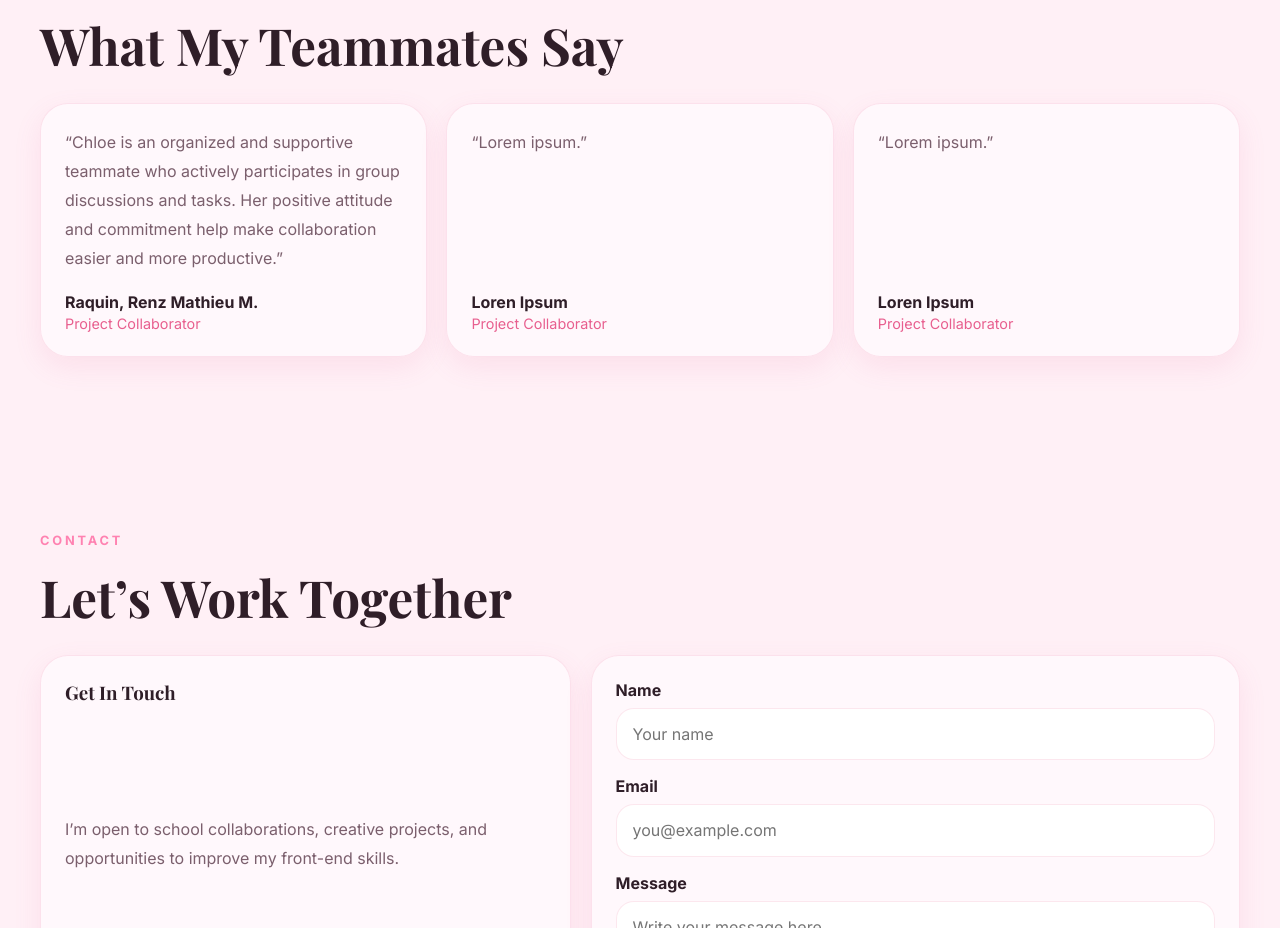
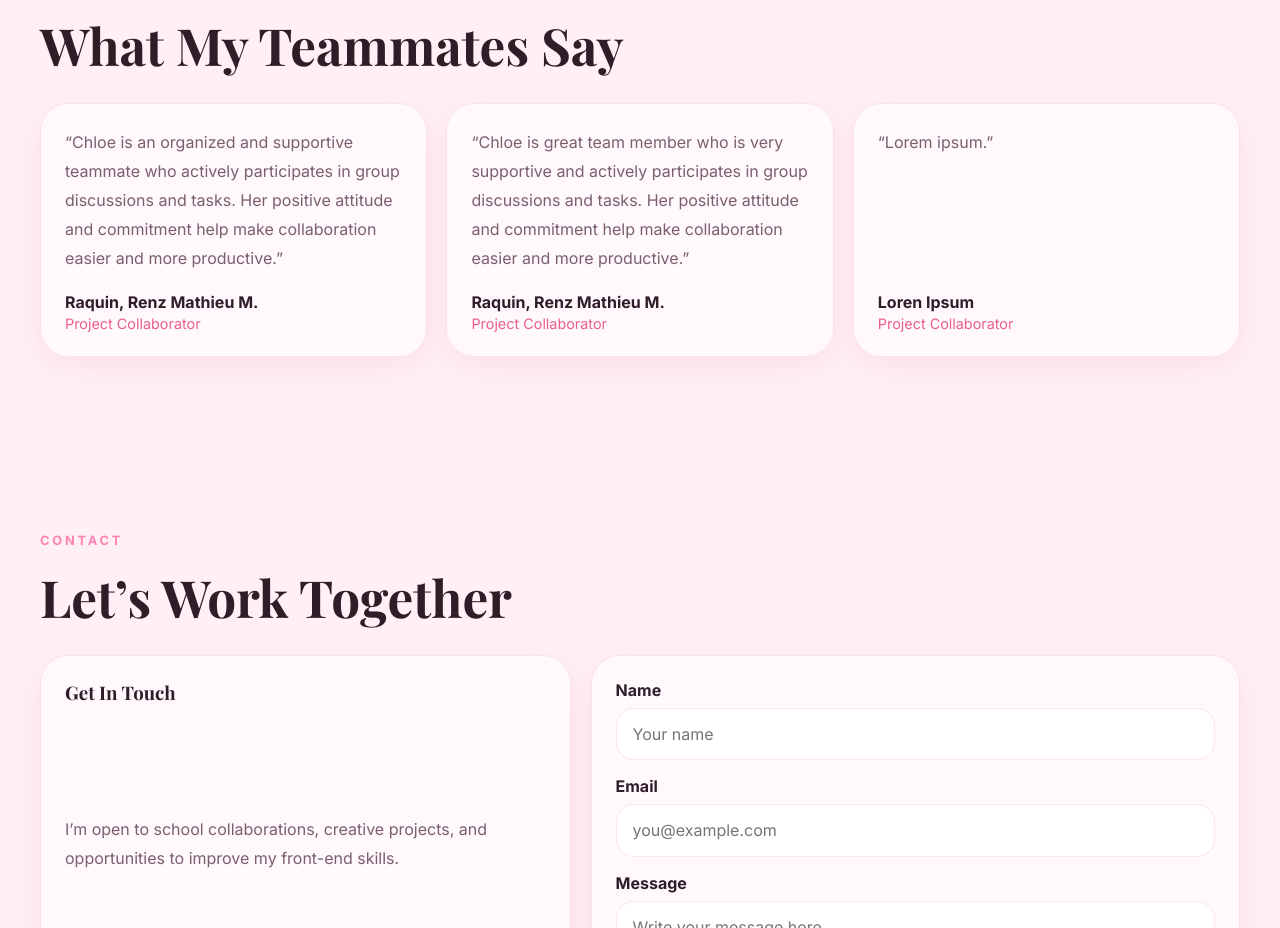
Before and after one commit to dlsud-submissions/team-404-portfolios, a plain HTML site: page magpale-chloe/index.html in a window 1280 px wide. Shown: the part 2802-3730 px from the top of the page. Drawn offline with nearby package versions, Linux system fonts and the light colour scheme.

Commit message:
Add all testiomonies to other portfolios

```diff
--- a/magpale-chloe/index.html
+++ b/magpale-chloe/index.html
@@ -238,8 +238,8 @@
                 </article>
 
                 <article class="card testimonial-card">
-                    <blockquote>“Lorem ipsum.”</blockquote>
-                    <p class="testimonial-author">Loren Ipsum</p>
+                    <blockquote>“Chloe is great team member who is very supportive and actively participates in group discussions and tasks. Her positive attitude and commitment help make collaboration easier and more productive.”</blockquote>
+                    <p class="testimonial-author">Raquin, Renz Mathieu M.</p>
                     <p class="testimonial-role">Project Collaborator</p>
                 </article>
 
```
Also changed, not shown: rullan-harvey/Index.html (+2 -2 lines).
